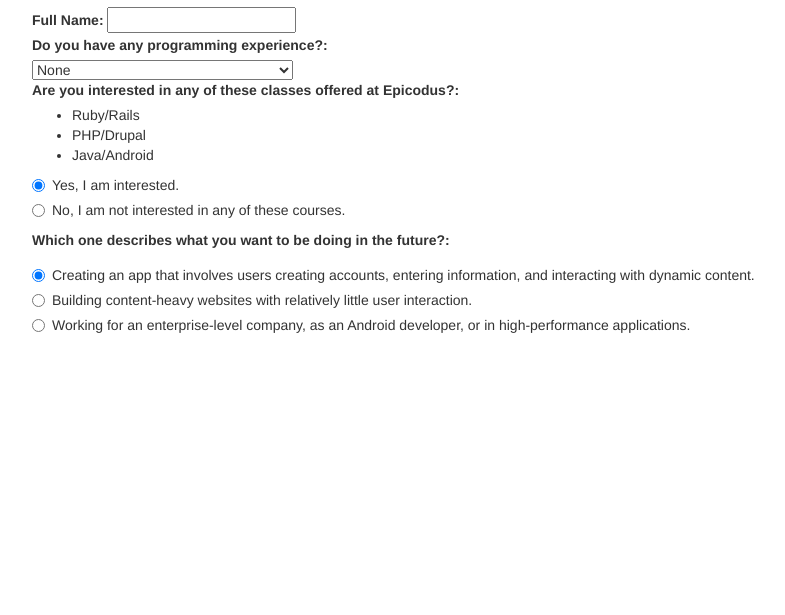
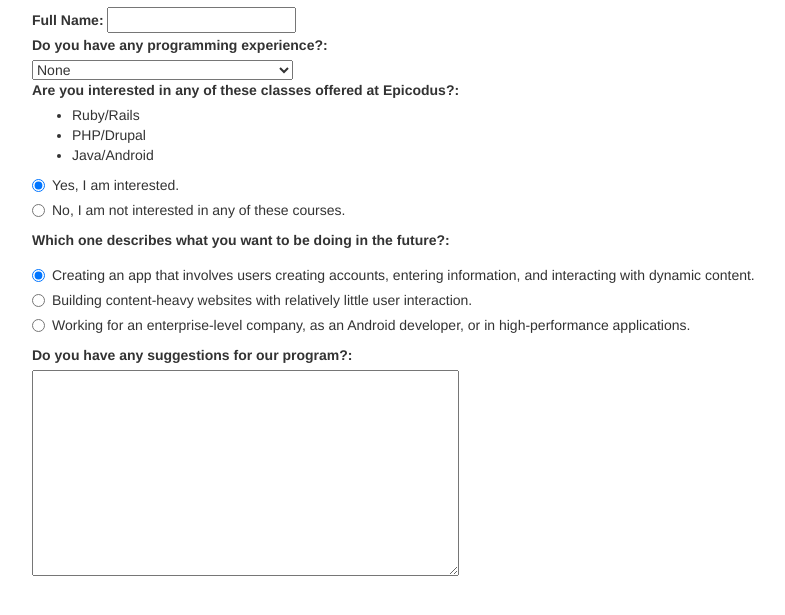
Before and after one commit to jiwonk42/track-suggester, a plain HTML site: page index.html in a window 1280 px wide. Shown: the part 93-708 px from the top of the page, without its empty margins (38-823 px from the left). Drawn offline with nearby package versions, Linux system fonts and the light colour scheme.

Commit message:
add a comment box for suggestions for Epicodus

```diff
--- a/index.html
+++ b/index.html
@@ -79,6 +79,15 @@
           </div>
         </div>
 
+        <!-- Question 5: Comments-->
+        <div>
+          <label for="comments">Do you have any suggestions for our program?: </label>
+          <div>
+            <textarea name="comments" id="comments" cols="50" rows="10"></textarea>
+          </div>
+
+        </div>
+
       </form>
 
       <div id="result">
```
